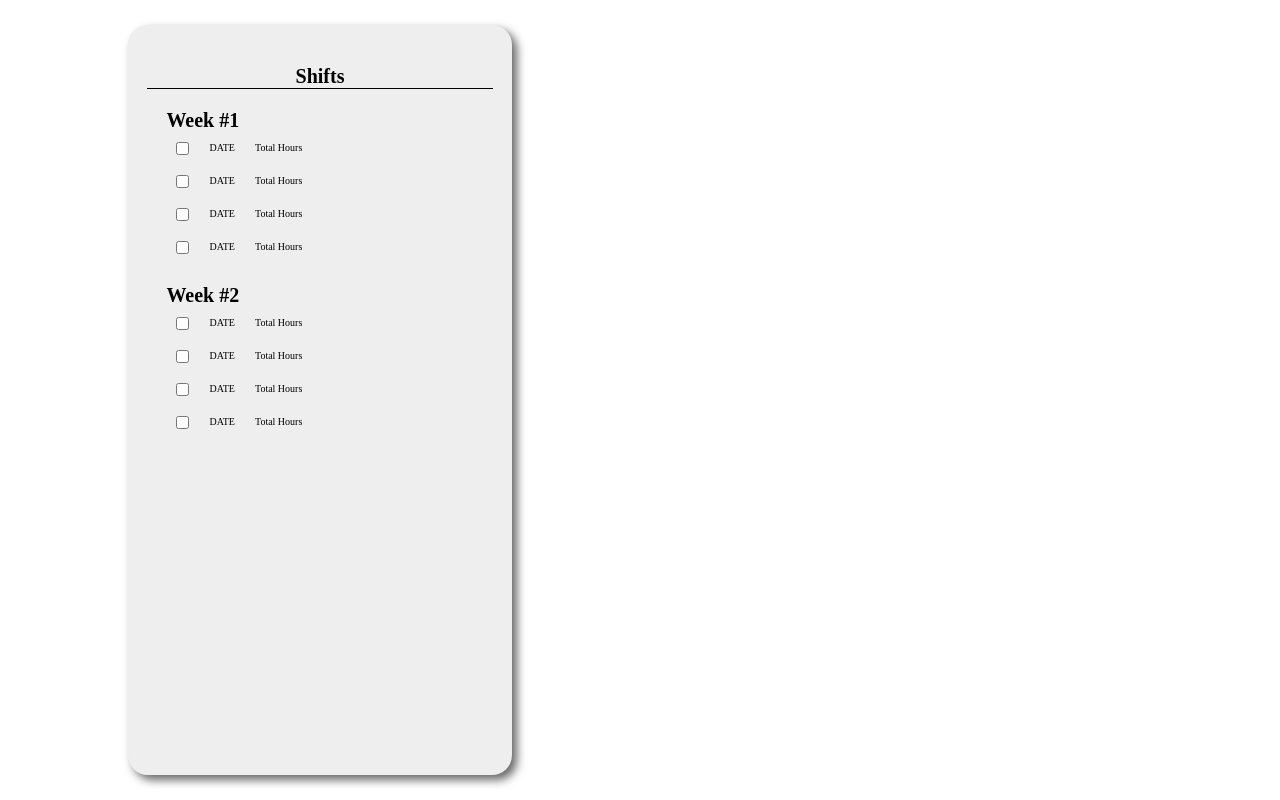
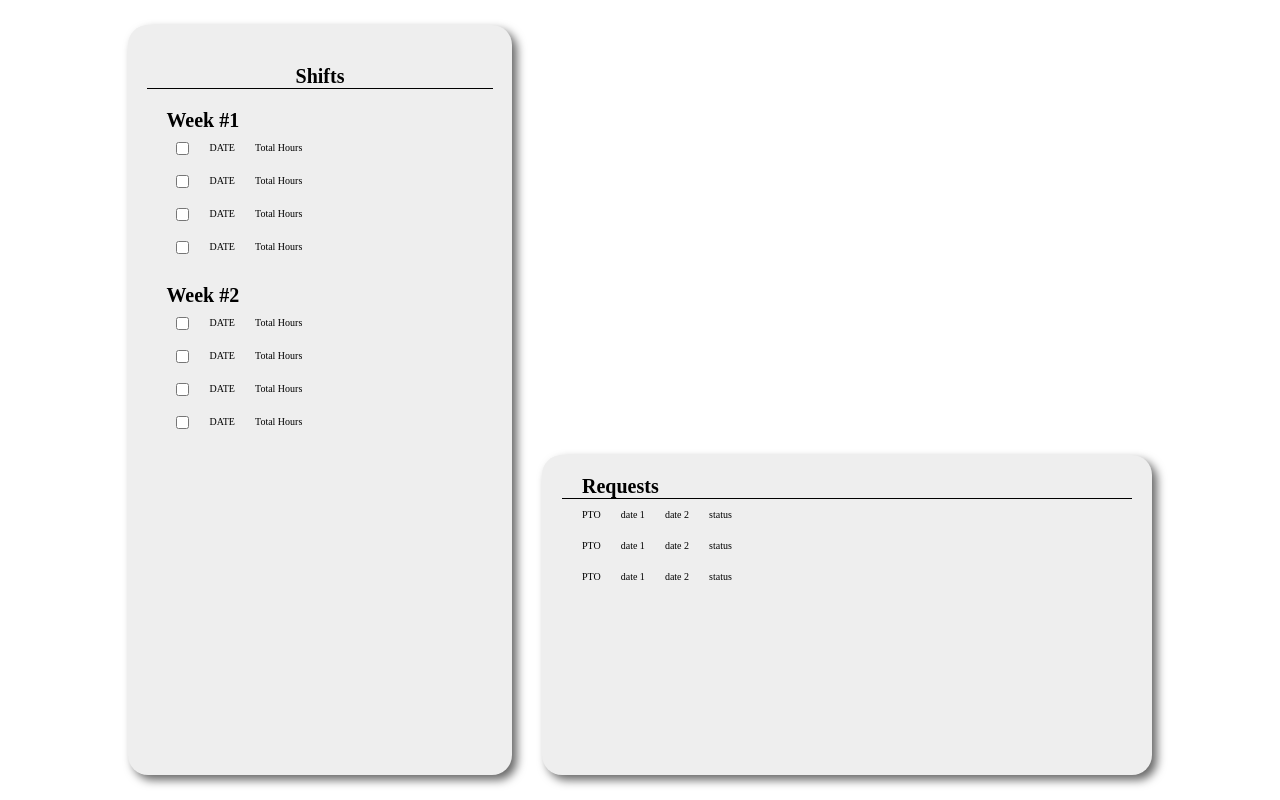
Before and after one commit to alexjhanson/payday_app, a React (Create React App) app: page / in a window 1280 px wide. Built offline with nearby package versions, Linux system fonts and the light colour scheme.

Commit message:
rough out requests panel

```diff
--- a/src/App.js
+++ b/src/App.js
@@ -3,11 +3,13 @@ import './App.scss';
 import './App.css';
 
 import ShiftPanel from './Layout/ShiftPanel/ShiftPanel';
+import RequestPanel from './Layout/RequestPanel/RequestPanel';
 
 function App() {
   return (
     <div className="App">
       <ShiftPanel panelLocation="panel--1" />
+      <RequestPanel panelLocation="panel--3" />
     </div>
   );
 }
--- a/src/App.scss
+++ b/src/App.scss
@@ -47,6 +47,7 @@
   background-color: #eee;
   box-shadow: 5px 5px 10px rgba(0,0,0, .6);
   border-radius: 20px;
+  overflow: scroll;
 
   &--1 {
     grid-area: panel1;
--- /dev/null
+++ b/src/Layout/RequestPanel/RequestPanel.jsx
@@ -0,0 +1,17 @@
+import './RequestPanel.scss';
+
+import Request from "../../components/Request/Request";
+
+
+const RequestPanel = (props) => {
+    return (
+        <div className={`panel request-panel ${props.panelLocation}`}>
+            <h1 className="request-panel__header">Requests</h1>
+            {new Array(3).fill().map((e, indx) => {
+               return <Request key={indx} />
+            })}
+        </div>
+     );
+}
+
+export default RequestPanel;
--- /dev/null
+++ b/src/Layout/RequestPanel/RequestPanel.scss
@@ -0,0 +1,10 @@
+
+.request-panel {
+
+    padding: 2rem;
+
+    &__header {
+        padding-left: 2rem;
+        border-bottom: 1px solid black;
+    }
+}
--- /dev/null
+++ b/src/components/Request/Request.jsx
@@ -0,0 +1,14 @@
+import "./Request.scss";
+
+const Request = (props) => {
+    return (
+        <div className="request">
+            <div className="request__type">PTO</div>
+            <div className="request__start-date">date 1</div>
+            <div className="request__end-date">date 2</div>
+            <div className="request__statues">status</div>
+        </div>
+     );
+}
+
+export default Request;
--- /dev/null
+++ b/src/components/Request/Request.scss
@@ -0,0 +1,12 @@
+
+.request {
+    display: flex;
+
+    > * {
+        margin: 1rem;
+    }
+
+    &__type {
+        margin-left: 2rem;
+    }
+}
```
